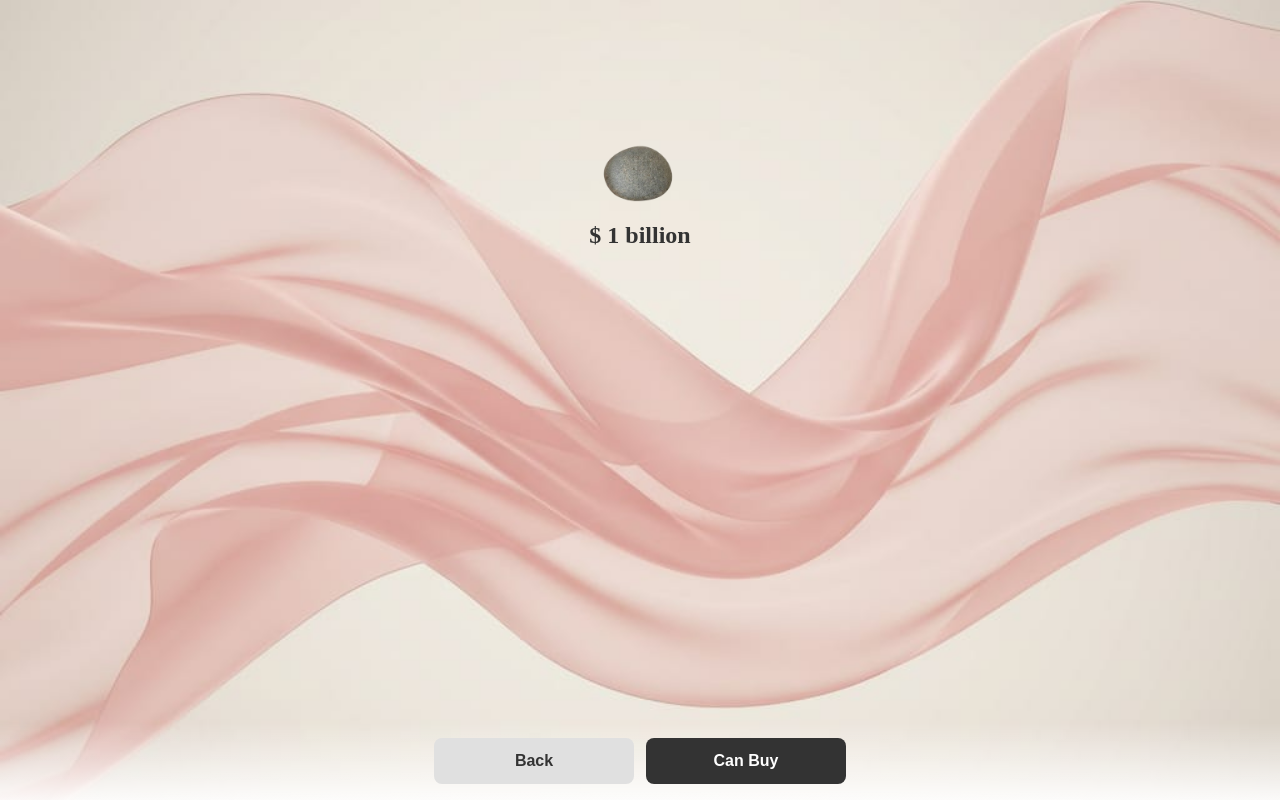
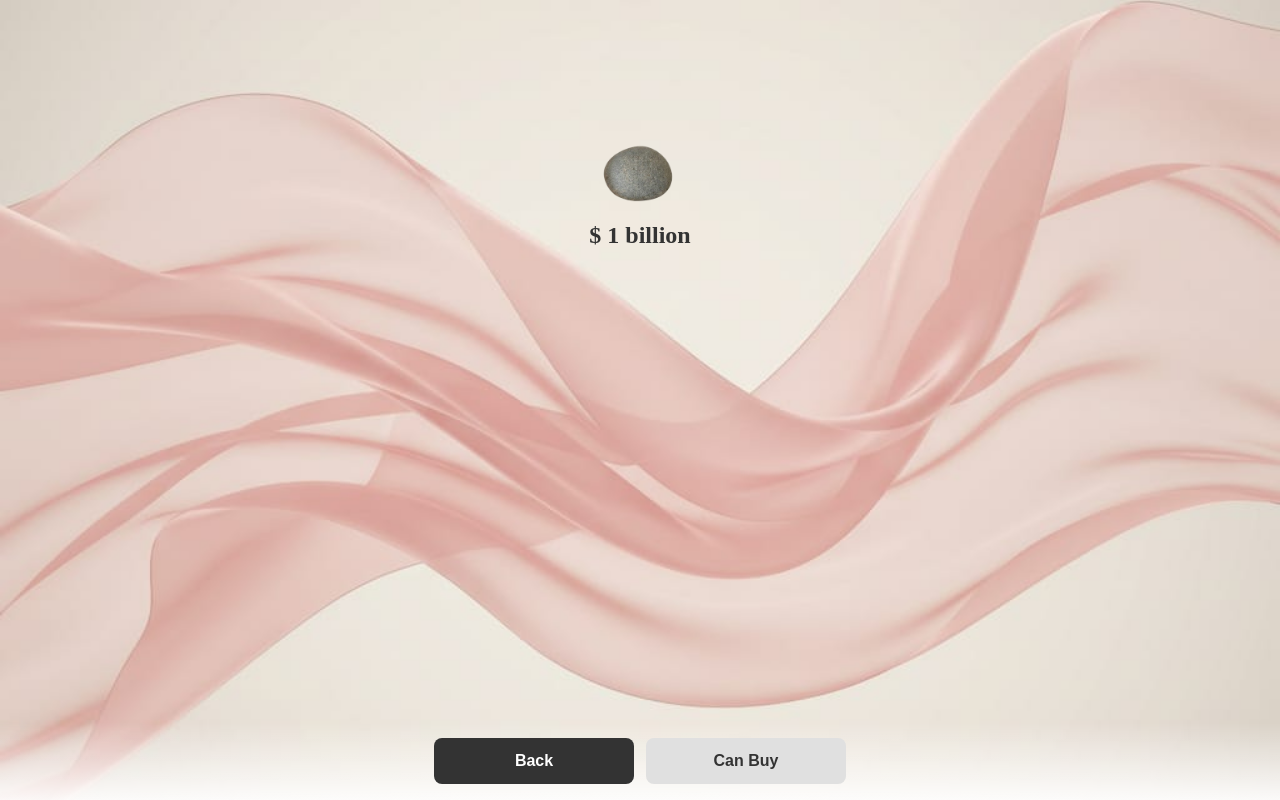
Before and after one commit to eghanvat/justonestone, a plain HTML site: page index.html in a window 1280 px wide. Drawn offline with Linux system fonts and the light colour scheme.

Commit message:
Update index.html

```diff
--- a/index.html
+++ b/index.html
@@ -13,8 +13,8 @@
   </div>
 
   <div class="bottom-button-container">
-    <button class="btn btn-secondary" onClick="goBack();">Back</button>
-    <button class="btn btn-primary">Can Buy</button>
+    <button class="btn btn-primary" onClick="goBack();">Back</button>
+    <button class="btn btn-secondary" onclick="window.location.href='conditions.html';">Can Buy</button>
   </div>
 
   <script>
```
